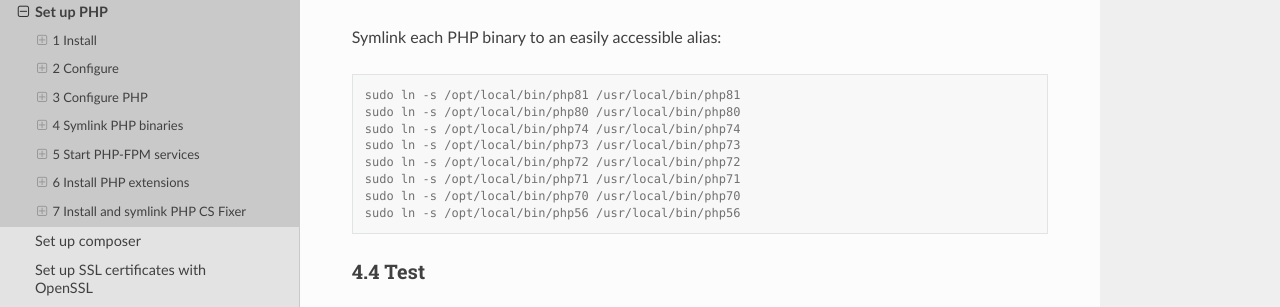
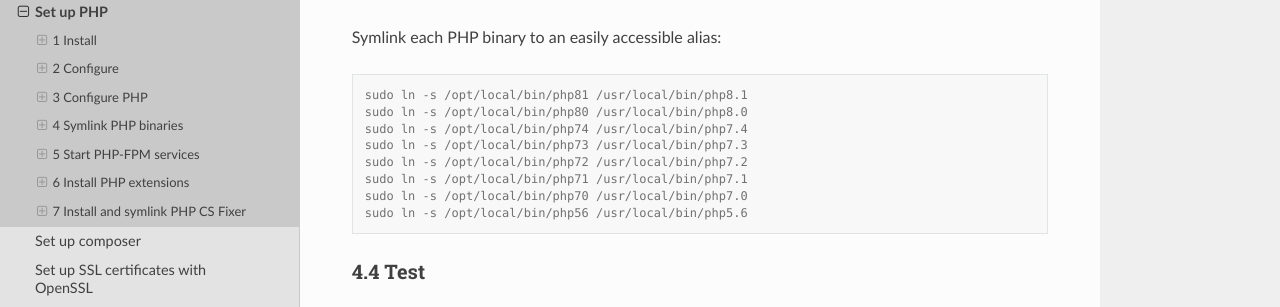
Before and after one commit to netgen/local-development-setup, a Sphinx documentation site: the page built from docs/source/macos/php.rst, in a window 1280 px wide and 900 px high, scrolled down 4468 px. Shown: the part 172-479 px from the top of the window. Built offline with Sphinx 7.4.7 and the Read the Docs theme 2.0.0, drawn with Linux system fonts in a browser that asks for light colours; formulas are drawn with MathJax 3.

Commit message:
Fix aliasing command

```diff
--- a/docs/source/macos/php.rst
+++ b/docs/source/macos/php.rst
@@ -253,14 +253,14 @@ Symlink each PHP binary to an easily accessible alias:
 
 .. code:: console
 
-   sudo ln -s /opt/local/bin/php81 /usr/local/bin/php81
-   sudo ln -s /opt/local/bin/php80 /usr/local/bin/php80
-   sudo ln -s /opt/local/bin/php74 /usr/local/bin/php74
-   sudo ln -s /opt/local/bin/php73 /usr/local/bin/php73
-   sudo ln -s /opt/local/bin/php72 /usr/local/bin/php72
-   sudo ln -s /opt/local/bin/php71 /usr/local/bin/php71
-   sudo ln -s /opt/local/bin/php70 /usr/local/bin/php70
-   sudo ln -s /opt/local/bin/php56 /usr/local/bin/php56
+   sudo ln -s /opt/local/bin/php81 /usr/local/bin/php8.1
+   sudo ln -s /opt/local/bin/php80 /usr/local/bin/php8.0
+   sudo ln -s /opt/local/bin/php74 /usr/local/bin/php7.4
+   sudo ln -s /opt/local/bin/php73 /usr/local/bin/php7.3
+   sudo ln -s /opt/local/bin/php72 /usr/local/bin/php7.2
+   sudo ln -s /opt/local/bin/php71 /usr/local/bin/php7.1
+   sudo ln -s /opt/local/bin/php70 /usr/local/bin/php7.0
+   sudo ln -s /opt/local/bin/php56 /usr/local/bin/php5.6
 
 4.4 Test
 ~~~~~~~~
```
